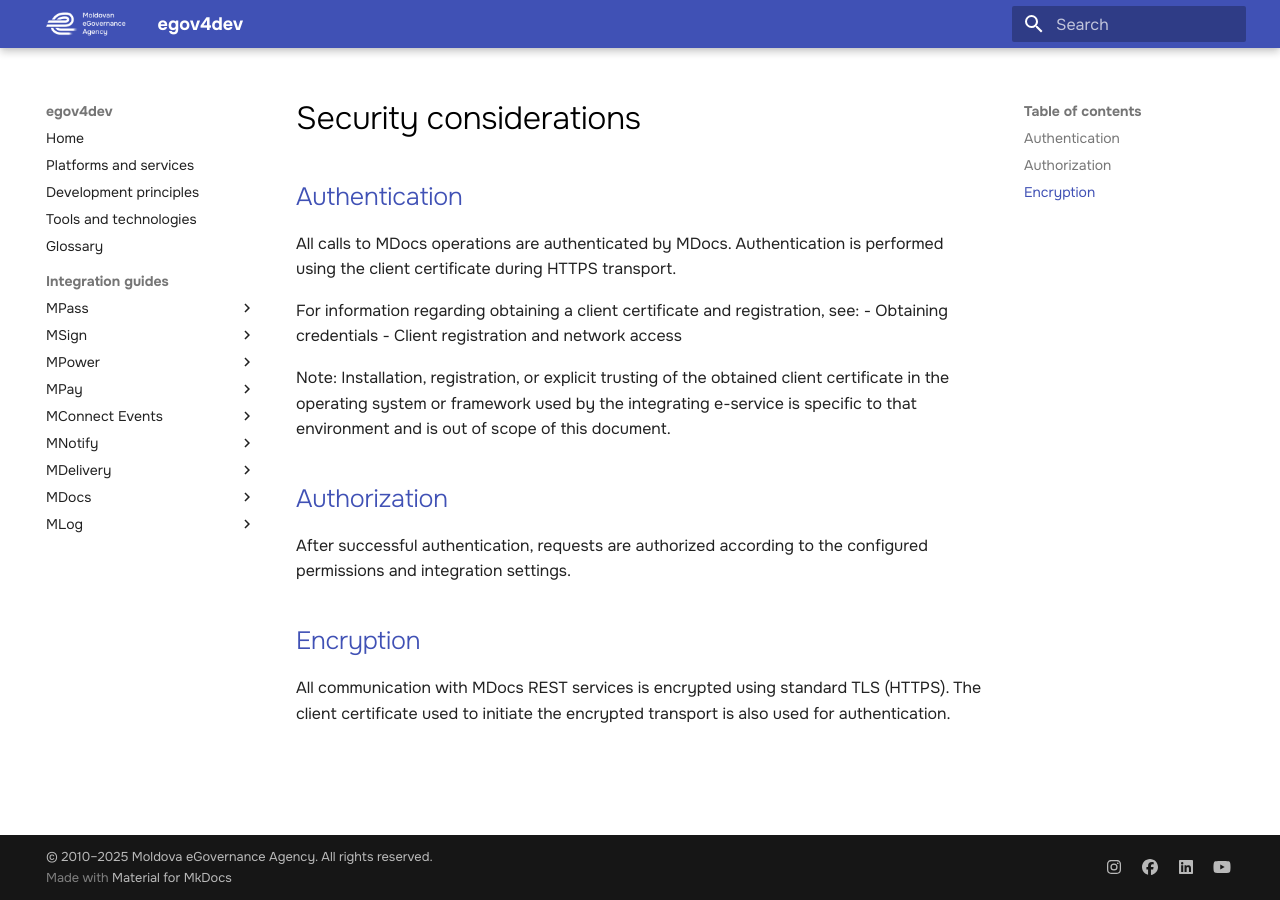
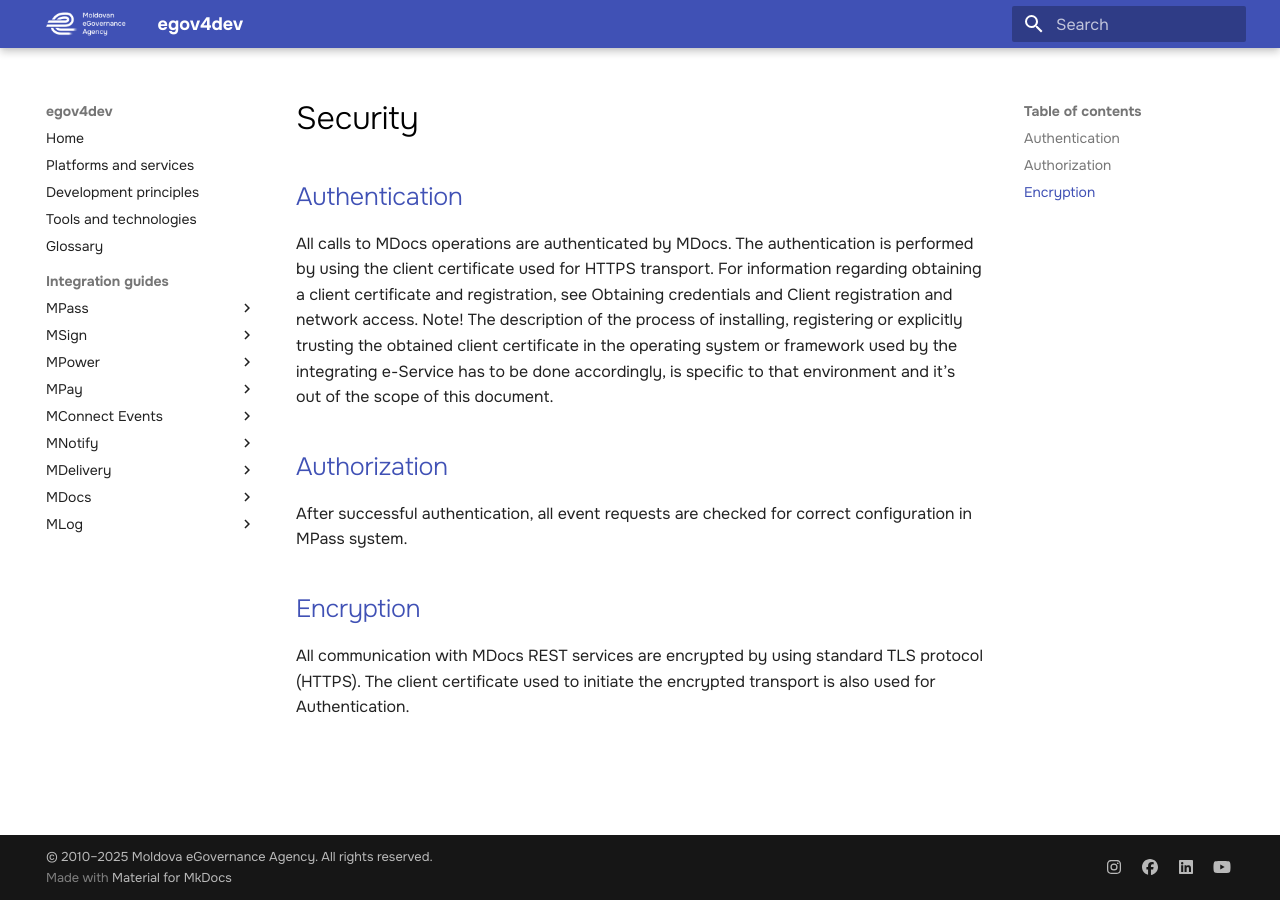
Before and after one commit to egov-moldova/egov4dev, an MkDocs documentation site: the page built from docs/guides/mdocs/security.md, in a window 1280 px wide. Built offline with MkDocs 1.6.1 and Material for MkDocs 9.7.7, drawn with Linux system fonts in a browser that asks for light colours.

Commit message:
Update security.md

```diff
--- a/docs/guides/mdocs/security.md
+++ b/docs/guides/mdocs/security.md
@@ -1,16 +1,11 @@
-# Security considerations
+## Authentication
 
-## Authentication
-All calls to MDocs operations are authenticated by MDocs. Authentication is performed using the client certificate during HTTPS transport.
-
-For information regarding obtaining a client certificate and registration, see:
-- Obtaining credentials
-- Client registration and network access
-
-Note: Installation, registration, or explicit trusting of the obtained client certificate in the operating system or framework used by the integrating e-service is specific to that environment and is out of scope of this document.
+All calls to MDocs operations are authenticated by MDocs. The authentication is performed by using the client certificate used for HTTPS transport.
+For information regarding obtaining a client certificate and registration, see Obtaining credentials and Client registration and network access.
+Note! The description of the process of installing, registering or explicitly trusting the obtained client certificate in the operating system or framework used by the integrating e-Service has to be done accordingly, is specific to that environment and it’s out of the scope of this document.
 
 ## Authorization
-After successful authentication, requests are authorized according to the configured permissions and integration settings.
+After successful authentication, all event requests are checked for correct configuration in MPass system.
 
 ## Encryption
-All communication with MDocs REST services is encrypted using standard TLS (HTTPS). The client certificate used to initiate the encrypted transport is also used for authentication.
+All communication with MDocs REST services are encrypted by using standard TLS protocol (HTTPS). The client certificate used to initiate the encrypted transport is also used for Authentication.
```
